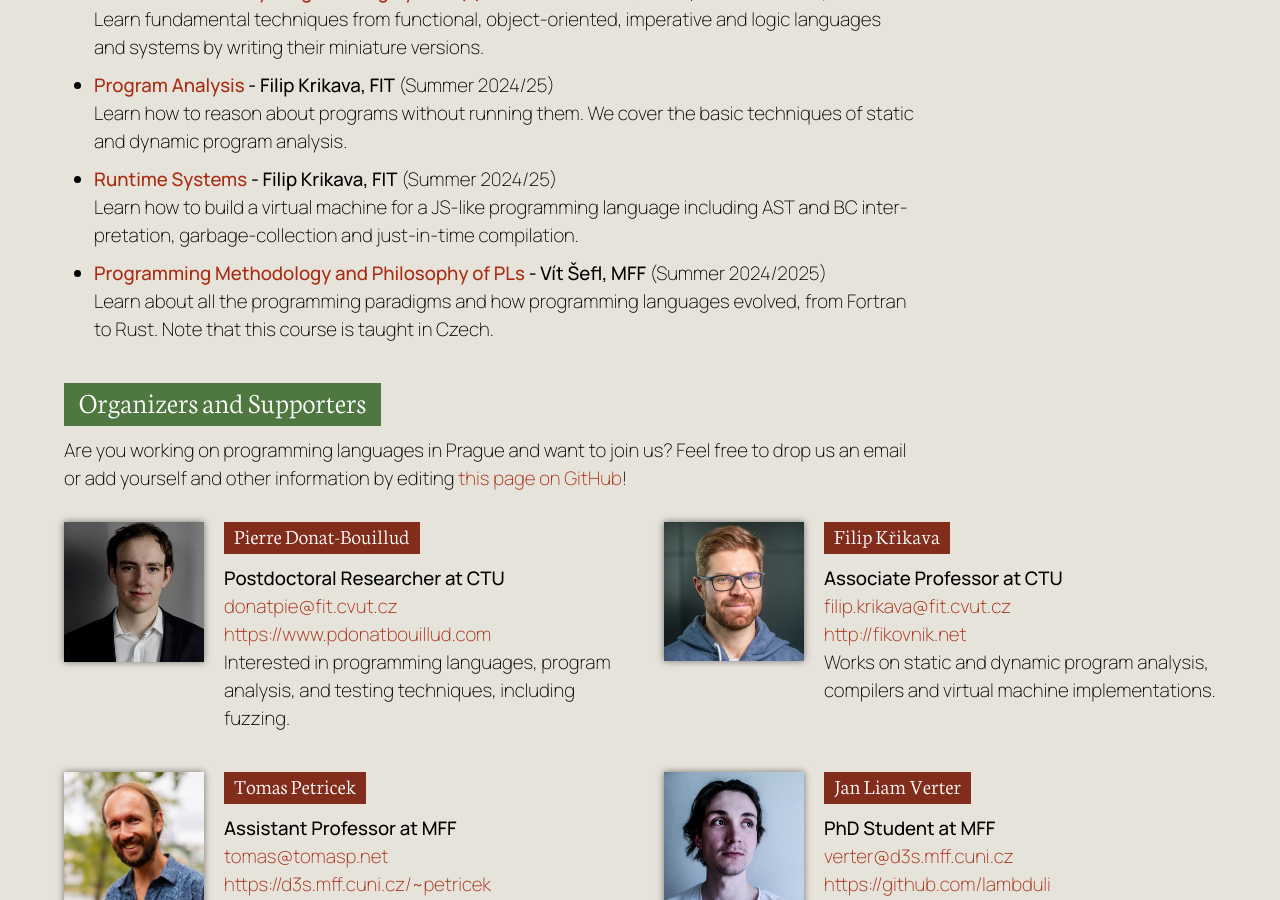
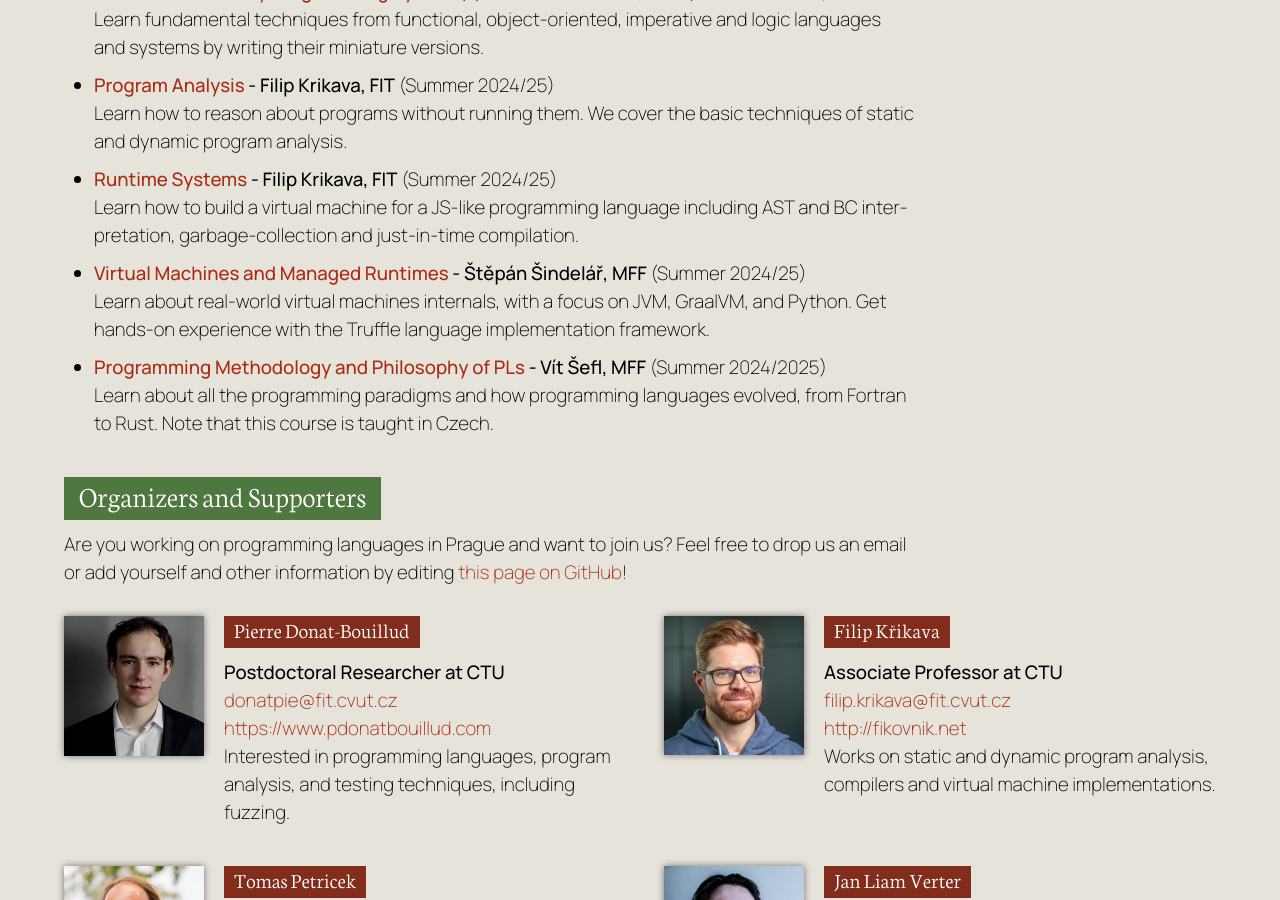
Before and after one commit to prgprg-org/prgprg-org.github.io, a Jekyll site: the page built from index.html, in a window 1280 px wide and 900 px high, scrolled down 2529 px. Built offline with Jekyll 4.4.1, drawn with Linux system fonts in a browser that asks for light colours.

Commit message:
Add Virtual Machines and Managed Runtimes taught at MFF

```diff
--- a/_data/courses.yml
+++ b/_data/courses.yml
@@ -33,6 +33,12 @@
   link: https://bk.fit.cvut.cz/en/predmety/00/00/00/00/00/00/06/11/45/p6114506.html
   label: Learn how to build a virtual machine for a JS-like programming language including AST and BC interpretation, garbage-collection and just-in-time compilation.
 
+- title: Virtual Machines and Managed Runtimes
+  schedule: Summer 2024/25
+  lecturer: Štěpán Šindelář, MFF
+  link: https://d3s.mff.cuni.cz/teaching/nprg076/
+  label: Learn about real-world virtual machines internals, with a focus on JVM, GraalVM, and Python. Get hands-on experience with the Truffle language implementation framework.
+
 - title: Advanced Program Testing
   schedule: Thursday, 9:15, TK:PU1
   lecturer: Pierre Donat-Bouillud, FIT
```
